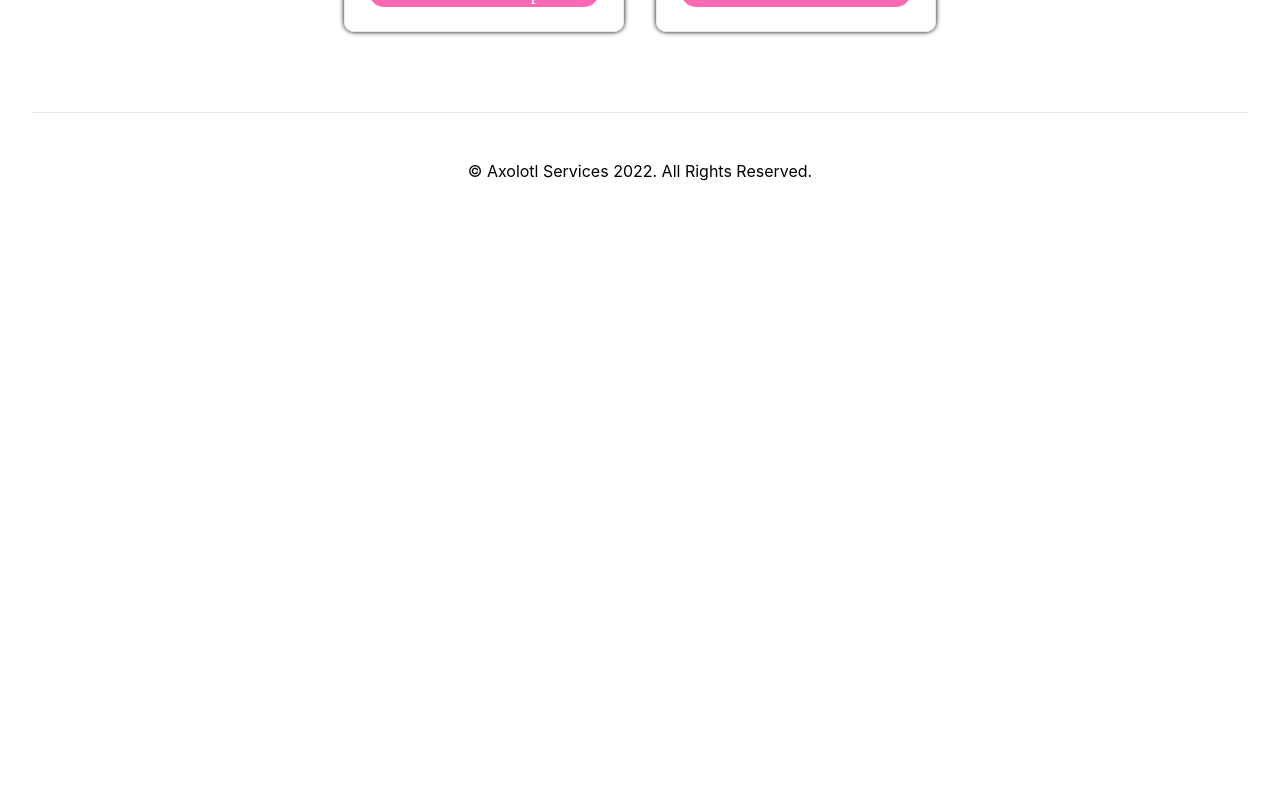
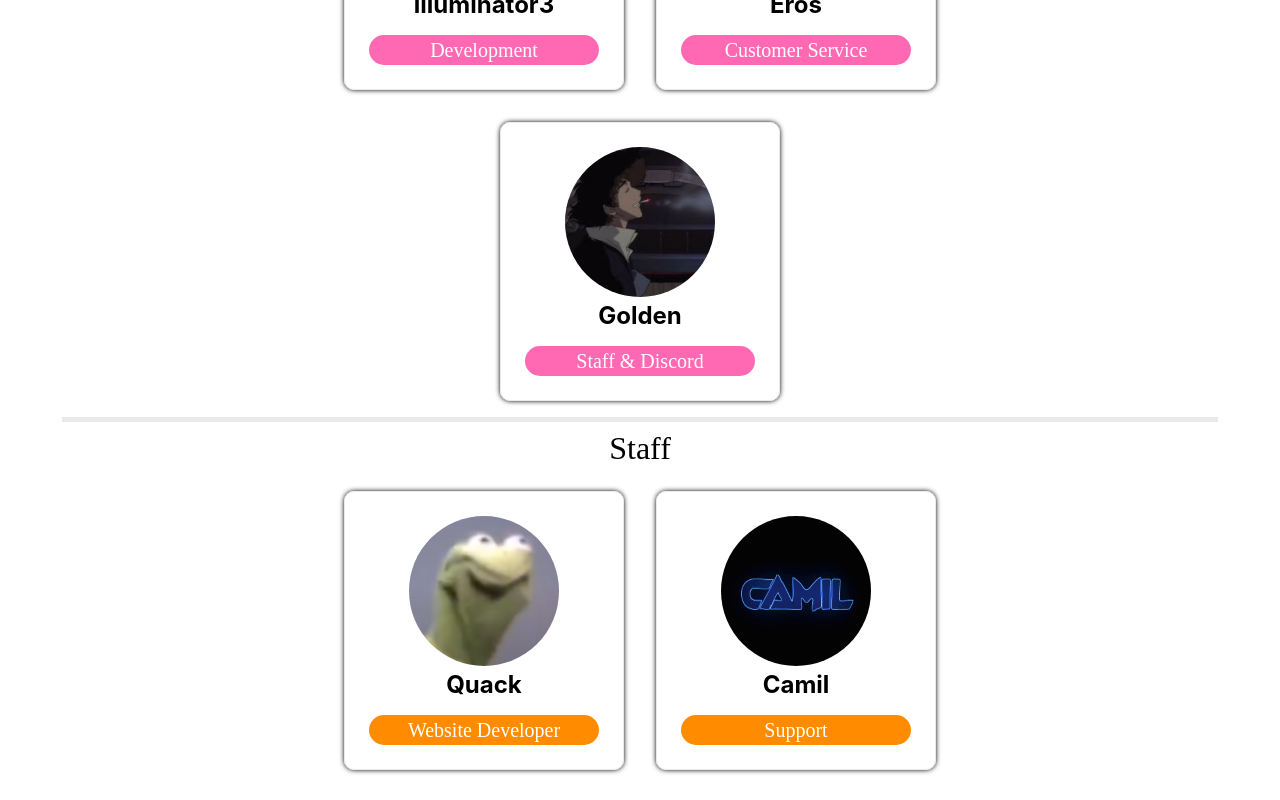
Before and after one commit to AxolotlServices/Website, a Next.js app: page /team in a window 1280 px wide. Shown: the part 960-1760 px from the top of the page. Before the commit the page ends 1189 px from the top, so only its background shows below. Built offline with nearby package versions, Linux system fonts and the light colour scheme; a web font is replaced by a local one.

Commit message:
updated team page

```diff
--- a/pages/team.js
+++ b/pages/team.js
@@ -20,6 +20,10 @@ export default function About() {
           Team
         </h1>
 
+        <footer className={styles.footer_wide}>
+            <h2 className={styles.title_small}>Management</h2>
+        </footer>
+
         <div className={styles.grid}>
 
             <a className={styles.card_hoverless}>
@@ -31,19 +35,45 @@ export default function About() {
             <a className={styles.card_hoverless}>
                 <Image src="/team_pictures/Lavender.png" width={150} height={150} alt="Avatar" id='circular' />
                 <h2>Lavender</h2>
-            <p className='team_rank'>Head of Customer Service</p>
+                <p className='team_rank'>Customer Service</p>
             </a>
 
             <a className={styles.card_hoverless}>
                 <Image src="/team_pictures/illuminator3.webp" width={150} height={150} alt="Avatar" id='circular' />
                 <h2>illuminator3</h2>
-            <p className='team_rank'>Head of Developers</p>
+                <p className='team_rank'>Development</p>
             </a>
 
             <a className={styles.card_hoverless}>
                 <Image src="/team_pictures/eros.png" width={150} height={150} alt="Avatar" id='circular' />
                 <h2>Eros</h2>
-            <p className='team_rank'>Head of Partners</p>
+                <p className='team_rank'>Customer Service</p>
+            </a>
+
+            <a className={styles.card_hoverless}>
+                <Image src="/team_pictures/Golden.png" width={150} height={150} alt="Avatar" id='circular' />
+                <h2>Golden</h2>
+                <p className='team_rank'>Staff & Discord</p>
+            </a>
+
+        </div>
+
+        <footer className={styles.footer_wide}>
+            <h2 className={styles.title_small}>Staff</h2>
+        </footer>
+
+        <div className={styles.grid}>
+
+        <a className={styles.card_hoverless}>
+            <Image src="/team_pictures/quack.png" width={150} height={150} alt="Avatar" id='circular' />
+            <h2>Quack</h2>
+            <p className='team_rank_orange'>Website Developer</p>
+        </a>
+
+        <a className={styles.card_hoverless}>
+            <Image src="/team_pictures/Camil.png" width={150} height={150} alt="Avatar" id='circular' />
+            <h2>Camil</h2>
+            <p className='team_rank_orange'>Support</p>
         </a>
 
         </div>
--- a/styles/Home.module.css
+++ b/styles/Home.module.css
@@ -26,6 +26,16 @@
   align-items: center;
 }
 
+.footer_wide {
+    display: flex;
+    flex: 1;
+    padding: 0.5rem 0;
+    border-top: 5px solid #eaeaea;
+    width: 95%;
+    justify-content: center;
+    align-items: center;
+  }
+
 .footer a {
   display: flex;
   justify-content: center;
@@ -51,6 +61,14 @@
   font-family: 'Minecraft';
   font-weight: 100;
 }
+
+.title_small {
+    margin: 0;
+    line-height: 1.15;
+    font-size: 2rem;
+    font-family: 'Minecraft';
+    font-weight: 100;
+  }
 
 .title,
 .description {
--- a/styles/globals.css
+++ b/styles/globals.css
@@ -35,3 +35,11 @@ a {
     font-weight: 100;
     border-radius: 30px;
 }
+
+.team_rank_orange {
+    background-color: darkorange;
+    color: #fff;
+    font-family: 'Minecraft';
+    font-weight: 100;
+    border-radius: 30px;
+}
```
Also changed, not shown: public/team_pictures/Golden.png (added). Lines whose indentation alone changed are shown as unchanged.
